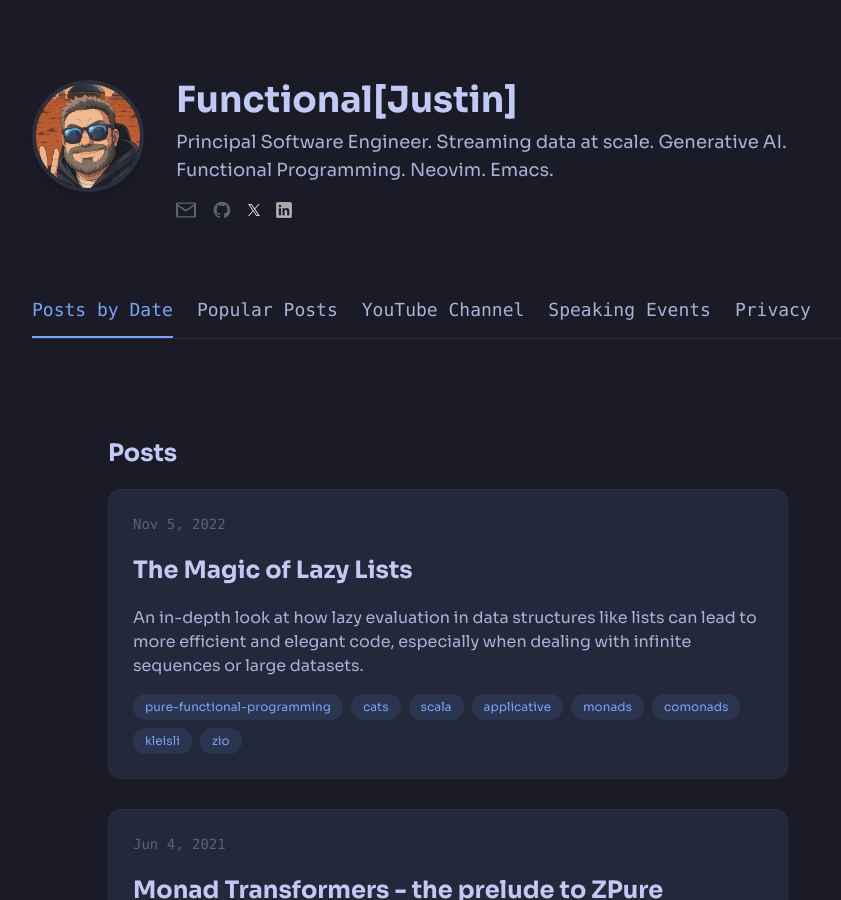
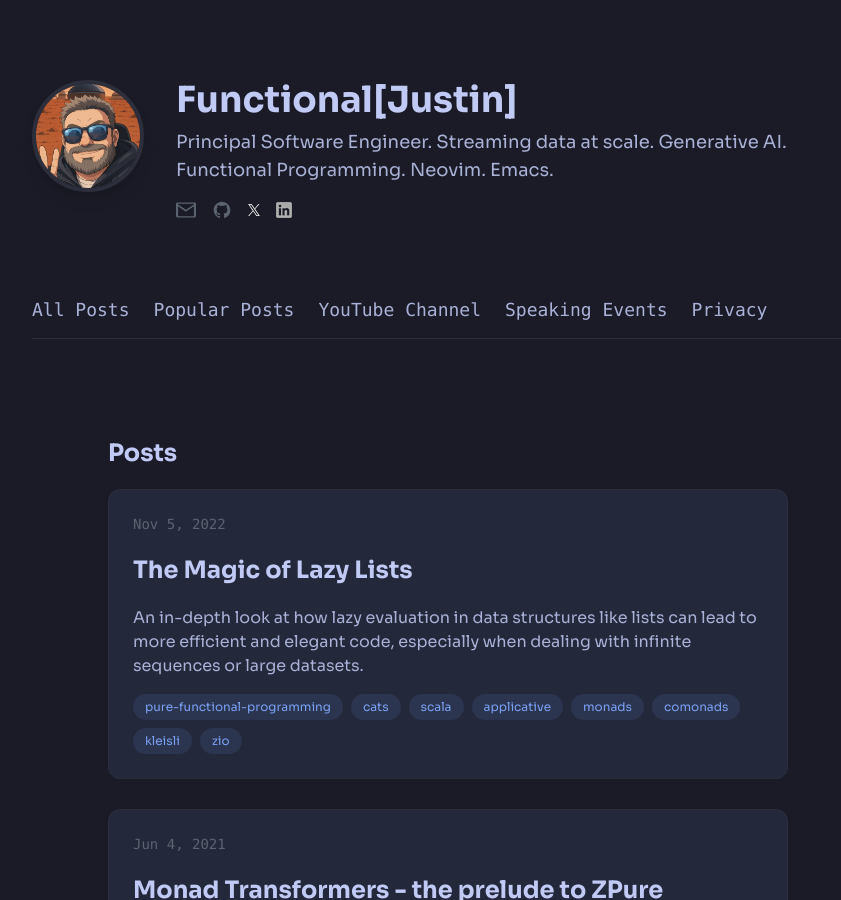
Before and after one commit to justinhj/justinhj.github.io, a Jekyll site: the page built from index.html, in a window 1280 px wide and 900 px high. Shown: the whole window, without its empty margins (192-1033 px from the left). Built offline with Jekyll 4.4.1, drawn with Linux system fonts in a browser that asks for light colours; nearby versions of some CDN libraries.

Commit message:
remove highlight bar

```diff
--- a/_includes/header.html
+++ b/_includes/header.html
@@ -43,7 +43,7 @@
   <!-- Navigation Bar -->
   <nav class="border-b border-[var(--border-color)] mb-12">
       <ul class="flex items-center space-x-6 font-mono text-lg">
-          <li><a href="/index.html" class="block py-3 border-b-2 border-[var(--accent-color)] text-[var(--accent-color)]">Posts by Date</a></li>
+          <li><a href="/index.html" class="block py-3 border-b-2 border-transparent hover:text-white">All Posts</a></li>
           <li><a href="/topposts.html" class="block py-3 border-b-2 border-transparent hover:text-white">Popular Posts</a></li>
           <li><a href="https://www.youtube.com/c/FunctionalJustin"" class="block py-3 border-b-2 border-transparent hover:text-white">YouTube Channel</a></li>
           <li><a href="/talks.html" class="block py-3 border-b-2 border-transparent hover:text-white">Speaking Events</a></li>
```
